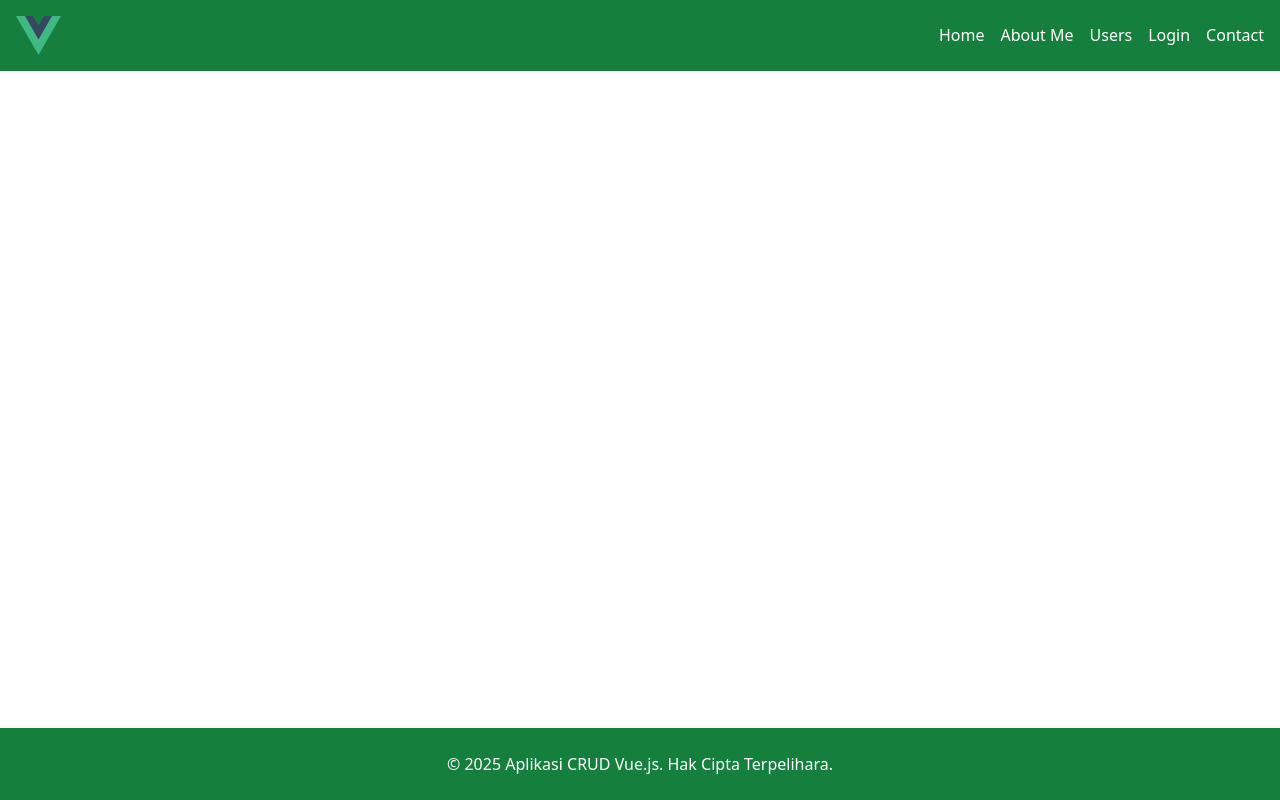
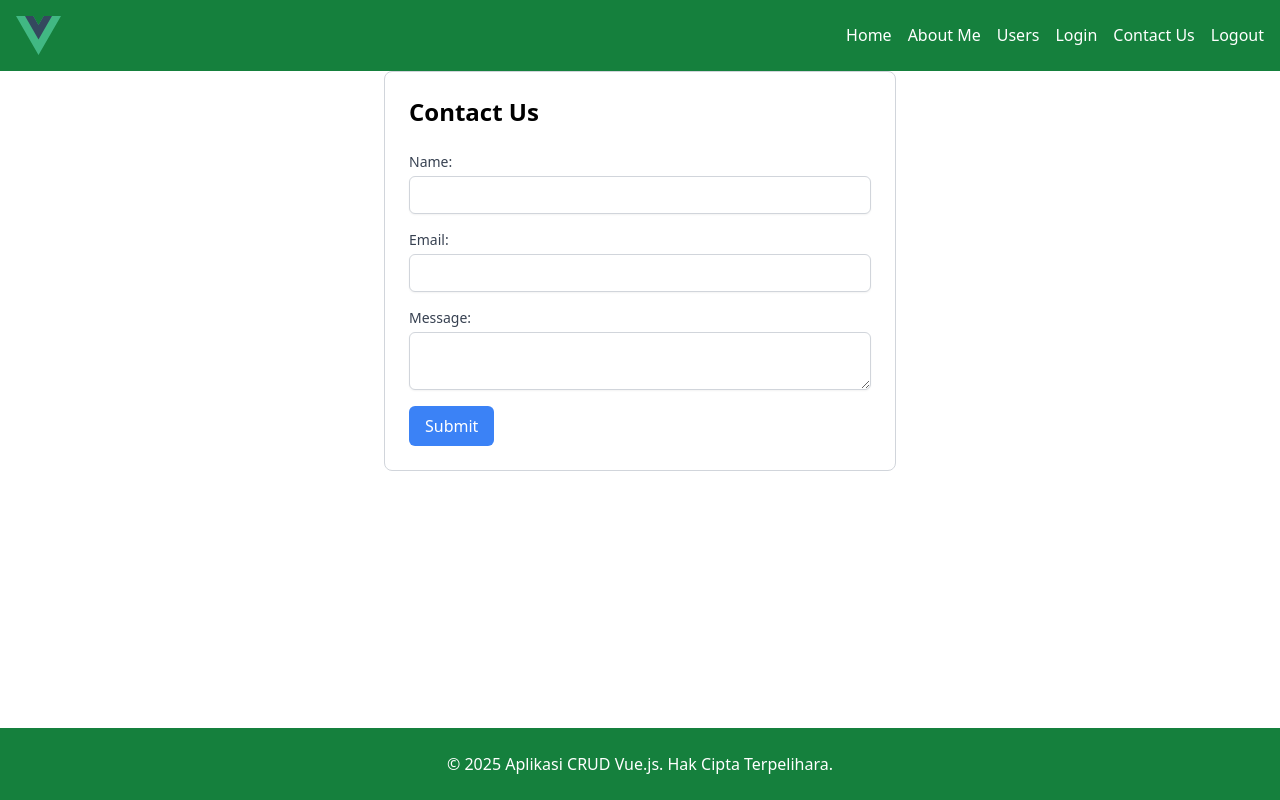
Before and after one commit to nmfairus/node-blog-app, a Vue app: page /contact in a window 1280 px wide. Built offline with nearby package versions, Linux system fonts and the light colour scheme.

Commit message:
implement user login functionality, enhance user detail view, and add contact page

```diff
--- /dev/null
+++ b/src/components/Contact.vue
@@ -0,0 +1,48 @@
+<template>
+    <div class="contact max-w-lg mx-auto p-6 border border-gray-300 rounded-lg">
+        <h1 class="text-2xl font-bold mb-6">Contact Us</h1>
+        <form @submit.prevent="submitForm">
+            <div class="mb-4">
+                <label for="name" class="block text-sm font-medium text-gray-700">Name:</label>
+                <input type="text" id="name" v-model="form.name" required class="mt-1 block w-full px-3 py-2 border border-gray-300 rounded-md shadow-sm focus:outline-none focus:ring-indigo-500 focus:border-indigo-500 sm:text-sm" />
+            </div>
+            <div class="mb-4">
+                <label for="email" class="block text-sm font-medium text-gray-700">Email:</label>
+                <input type="email" id="email" v-model="form.email" required class="mt-1 block w-full px-3 py-2 border border-gray-300 rounded-md shadow-sm focus:outline-none focus:ring-indigo-500 focus:border-indigo-500 sm:text-sm" />
+            </div>
+            <div class="mb-4">
+                <label for="message" class="block text-sm font-medium text-gray-700">Message:</label>
+                <textarea id="message" v-model="form.message" required class="mt-1 block w-full px-3 py-2 border border-gray-300 rounded-md shadow-sm focus:outline-none focus:ring-indigo-500 focus:border-indigo-500 sm:text-sm"></textarea>
+            </div>
+            <button type="submit" class="px-4 py-2 bg-blue-500 text-white rounded-md hover:bg-blue-700">Submit</button>
+        </form>
+    </div>
+</template>
+
+<script>
+export default {
+    data() {
+        return {
+            form: {
+                name: '',
+                email: '',
+                message: ''
+            }
+        };
+    },
+    methods: {
+        submitForm() {
+            // Handle form submission
+            console.log('Form submitted:', this.form);
+            // Reset form
+            this.form.name = '';
+            this.form.email = '';
+            this.form.message = '';
+        }
+    }
+};
+</script>
+
+<style scoped>
+/* No additional styles needed as Tailwind CSS classes are used */
+</style>
--- a/src/components/Login.vue
+++ b/src/components/Login.vue
@@ -40,20 +40,29 @@
     </div>
 </template>
 
-<script>
-export default {
-    data() {
-        return {
-            email: '',
-            password: ''
-        };
-    },
-    methods: {
-        handleLogin() {
-            // Handle login logic here
-            console.log('Email:', this.email);
-            console.log('Password:', this.password);
-        }
-    }
+<script setup>
+import { ref } from 'vue';
+import axios from 'axios';
+import { useRouter } from 'vue-router';
+
+const email = ref('');
+const password = ref('');
+const router = useRouter();
+
+const handleLogin = async () => {
+  try {
+    const response = await axios.post('http://localhost:3000/users/login', {
+      email: email.value,
+      password: password.value
+    });
+    const token = response.data.token;
+    localStorage.setItem('token', token);
+    console.log('Login successful, token saved:', token);
+    // Redirect to another page or perform other actions
+    router.push('/users');
+  } catch (error) {
+    console.error('Login failed:', error);
+    alert('Login failed. Please check your credentials and try again.');
+  }
 };
 </script>
--- a/src/components/User.vue
+++ b/src/components/User.vue
@@ -19,8 +19,9 @@ onMounted(() => {
 </script>
 
 <template>
-    <div class="container mx-auto p-4">
-      <h1 class="text-2xl font-bold mb-4">Users</h1>
+  <div class="container mx-auto p-4">
+    <h1 class="text-2xl font-bold mb-4">Users</h1>
+    <div class="overflow-x-auto">
       <table class="min-w-full bg-white">
         <thead>
           <tr>
@@ -31,16 +32,22 @@ onMounted(() => {
           </tr>
         </thead>
         <tbody>
-          <tr v-for="(user, index) in users" :key="user.id" :class="index % 2 === 0 ? 'bg-gray-100' : ''">
+          <tr v-for="(user, index) in users" :key="user._id" :class="index % 2 === 0 ? 'bg-gray-100' : ''">
             <td class="py-2 px-4 border-b">{{ index + 1 }}</td>
             <td class="py-2 px-4 border-b">
-            <router-link :to="`/users/${user._id}`" class="text-blue-500 hover:underline">
-              {{ user._id }}
-            </router-link></td>
+              <router-link :to="`/users/${user._id}`" class="text-blue-500 hover:underline">
+                {{ user._id }}
+              </router-link>
+            </td>
             <td class="py-2 px-4 border-b">{{ user.name }}</td>
             <td class="py-2 px-4 border-b">{{ user.email }}</td>
           </tr>
         </tbody>
       </table>
     </div>
-  </template>
+  </div>
+</template>
+
+<style scoped>
+/* Add your styles here */
+</style>
--- a/src/components/UserDetail.vue
+++ b/src/components/UserDetail.vue
@@ -1,10 +1,30 @@
 <template>
   <div class="container mx-auto p-4">
     <h1 class="text-2xl font-bold mb-4">User Details</h1>
-    <div v-if="user">
-      <p><strong>ID:</strong> {{ user._id }}</p>
-      <p><strong>Name:</strong> {{ user.name }}</p>
-      <p><strong>Email:</strong> {{ user.email }}</p>
+    <div v-if="user" class="overflow-x-auto">
+      <table class="min-w-full bg-white">
+        <thead>
+          <tr>
+            <th class="py-2 px-4 border-b">Field</th>
+            <th class="py-2 px-4 border-b">Value</th>
+          </tr>
+        </thead>
+        <tbody>
+          <tr>
+            <td class="py-2 px-4 border-b">ID</td>
+            <td class="py-2 px-4 border-b">{{ user._id }}</td>
+          </tr>
+          <tr>
+            <td class="py-2 px-4 border-b">Name</td>
+            <td class="py-2 px-4 border-b">{{ user.name }}</td>
+          </tr>
+          <tr>
+            <td class="py-2 px-4 border-b">Email</td>
+            <td class="py-2 px-4 border-b">{{ user.email }}</td>
+          </tr>
+        </tbody>
+      </table>
+      <router-link to="/users" class="mt-4 inline-block text-blue-500 hover:underline">Back to Users List</router-link>
     </div>
     <div v-else>
       <p>Loading...</p>
@@ -21,7 +41,7 @@ const route = useRoute();
 
 const fetchUser = async () => {
   const userId = route.params.id;
-  const token = "eyJhbGciOiJIUzI1NiIsInR5cCI6IkpXVCJ9.eyJlbWFpbCI6InVzZXIxQGV4YW1wbGUuY29tIiwiaWF0IjoxNzM3NTU0NTY4LCJleHAiOjE3Mzc1NTgxNjh9.PpxXtzMWMtTuC5FMLNCvCGl4QYqYj7kjpXabhjgGB-Y"
+  const token = localStorage.getItem('token');
 
   try {
     const response = await fetch(`http://localhost:3000/users/${userId}`, {
--- a/src/components/partials/Nav.vue
+++ b/src/components/partials/Nav.vue
@@ -1,22 +1,74 @@
+<script setup>
+import { ref } from 'vue';
+import { useRouter } from 'vue-router';
+
+const router = useRouter();
+const isMenuOpen = ref(false);
+const isSpinning = ref(false);
+
+const handleLogout = () => {
+  localStorage.removeItem('token');
+  console.log('Logout successful, token removed');
+  router.push('/login');
+  closeMenu();
+};
+
+const toggleMenu = () => {
+  isMenuOpen.value = !isMenuOpen.value;
+  isSpinning.value = true;
+  setTimeout(() => {
+    isSpinning.value = false;
+  }, 1000); // Spin for 2 seconds
+};
+
+const closeMenu = () => {
+  isMenuOpen.value = false;
+};
+</script>
+
 <template>
   <!-- Navbar -->
   <nav class="bg-green-700 p-4">
     <div class="container mx-auto flex justify-between items-center">
-      <a href="#" class="text-white text-2xl font-bold">
+      <router-link to="/" class="text-white text-2xl font-bold" @click="closeMenu">
         <img alt="Vue logo" class="logo" src="../../assets/logo.svg" width="45" height="45" />
-      </a>
+      </router-link>
       <div class="hidden md:flex space-x-4">
-        <router-link to="/" class="text-white hover:text-gray-200">Home</router-link>
-        <router-link to="/about" class="text-white hover:text-gray-200">About Me</router-link>
-        <router-link to="/users" class="text-white hover:text-gray-200">Users</router-link>
-        <router-link to="/login" class="text-white hover:text-gray-200">Login</router-link>
-        <a href="#" class="text-white hover:text-gray-200">Contact</a>
+        <router-link to="/" class="text-white hover:text-gray-200" @click="closeMenu">Home</router-link>
+        <router-link to="/about" class="text-white hover:text-gray-200" @click="closeMenu">About Me</router-link>
+        <router-link to="/users" class="text-white hover:text-gray-200" @click="closeMenu">Users</router-link>
+        <router-link to="/login" class="text-white hover:text-gray-200" @click="closeMenu">Login</router-link>
+        <router-link to="/contact" class="text-white hover:text-gray-200" @click="closeMenu">Contact Us</router-link>
+        <a href="#" @click.prevent="handleLogout" class="text-white hover:text-gray-200">Logout</a>
       </div>
-      <button class="md:hidden text-white focus:outline-none">
-        <svg class="w-6 h-6" xmlns="http://www.w3.org/2000/svg" fill="none" viewBox="0 0 24 24" stroke="currentColor">
+      <button @click="toggleMenu" class="md:hidden text-white focus:outline-none">
+        <svg :class="{'spin-animation': isSpinning}" class="w-8 h-8 transition-transform duration-300" xmlns="http://www.w3.org/2000/svg" fill="none" viewBox="0 0 24 24" stroke="currentColor">
           <path stroke-linecap="round" stroke-linejoin="round" stroke-width="2" d="M4 6h16M4 12h16M4 18h16" />
         </svg>
       </button>
     </div>
+    <div v-if="isMenuOpen" class="md:hidden mt-4 space-y-2">
+      <router-link to="/" class="block text-white hover:text-gray-200" @click="closeMenu">Home</router-link>
+      <router-link to="/about" class="block text-white hover:text-gray-200" @click="closeMenu">About Me</router-link>
+      <router-link to="/users" class="block text-white hover:text-gray-200" @click="closeMenu">Users</router-link>
+      <router-link to="/login" class="block text-white hover:text-gray-200" @click="closeMenu">Login</router-link>
+      <router-link to="/contact" class="block text-white hover:text-gray-200" @click="closeMenu">Contact Us</router-link>
+      <a href="#" @click.prevent="handleLogout" class="block text-white hover:text-gray-200">Logout</a>
+    </div>
   </nav>
 </template>
+
+<style scoped>
+@keyframes spin {
+  from {
+    transform: rotate(0deg);
+  }
+  to {
+    transform: rotate(360deg);
+  }
+}
+
+.spin-animation {
+  animation: spin 2s linear;
+}
+</style>
--- a/src/routers/index.js
+++ b/src/routers/index.js
@@ -4,13 +4,15 @@ import About from '@/components/About.vue'
 import User from '@/components/User.vue';
 import Login from '@/components/Login.vue';
 import UserDetail from '@/components/UserDetail.vue';
+import Contact from '@/components/Contact.vue';
 
 const routes = [
     { path: '/', component: Main },
     { path: '/about', component: About },
     { path: '/users', component: User },
     { path: '/users/:id', component: UserDetail },
-    { path: '/login', component: Login }
+    { path: '/login', component: Login },
+    { path: '/contact', component: Contact }
 ];
 
 const router = createRouter({
```
